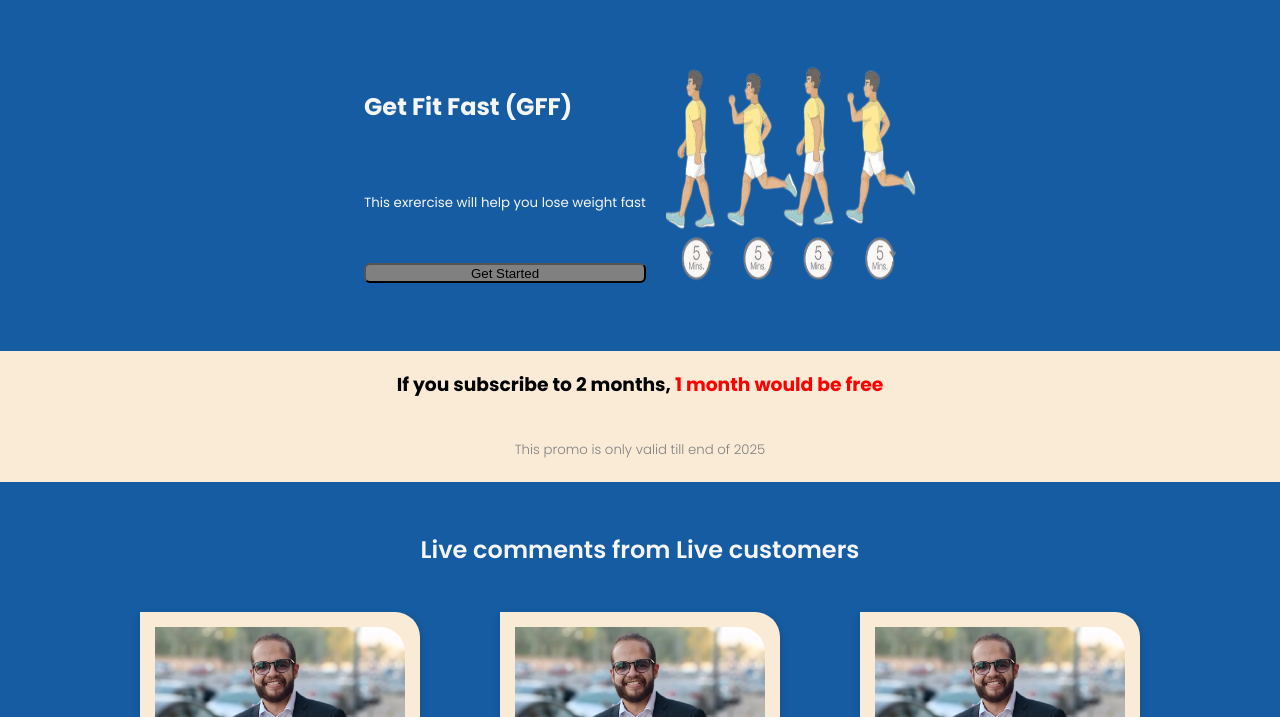
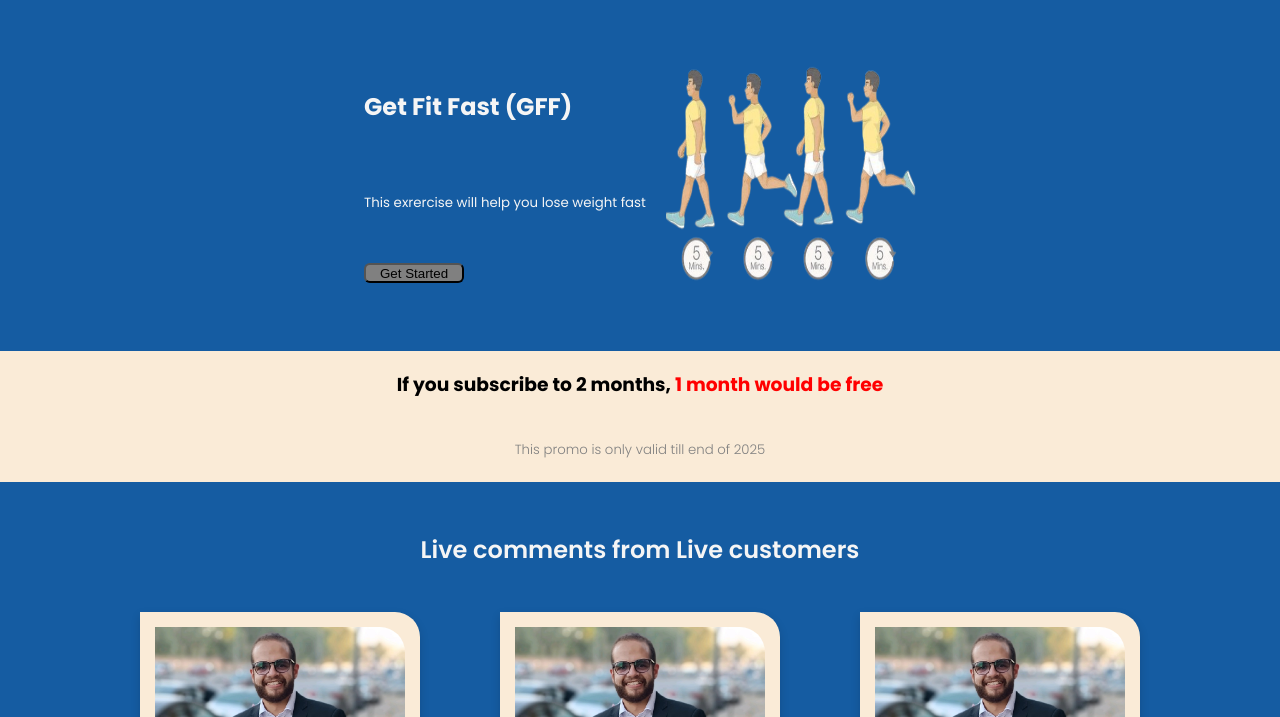
Before and after one commit to Mahmoudyahya111/New-website, a plain HTML site: page index.html in a window 1280 px wide. Shown: the part 83-800 px from the top of the page. Drawn offline with Linux system fonts and the light colour scheme.

Commit message:
Restore styles and font import in style.css
Restored commented out styles and re-imported font.

```diff
--- a/style.css
+++ b/style.css
@@ -133,19 +133,21 @@ nav ul li{
 }
 
 .first-button{
+    display: flex;
     height: 20px;
     border-radius: 6px;
     background-color: gray;
     cursor: pointer;
+    width: 100px;
+    justify-content: center;
+
 }
 .Button-container1{
-   display: flex;
+     display: flex;
     font-size:15px;
     border-radius: 20px;
     background-color: gray;
       cursor: pointer;
-
-
 }
 
 .first-button:hover {
```
